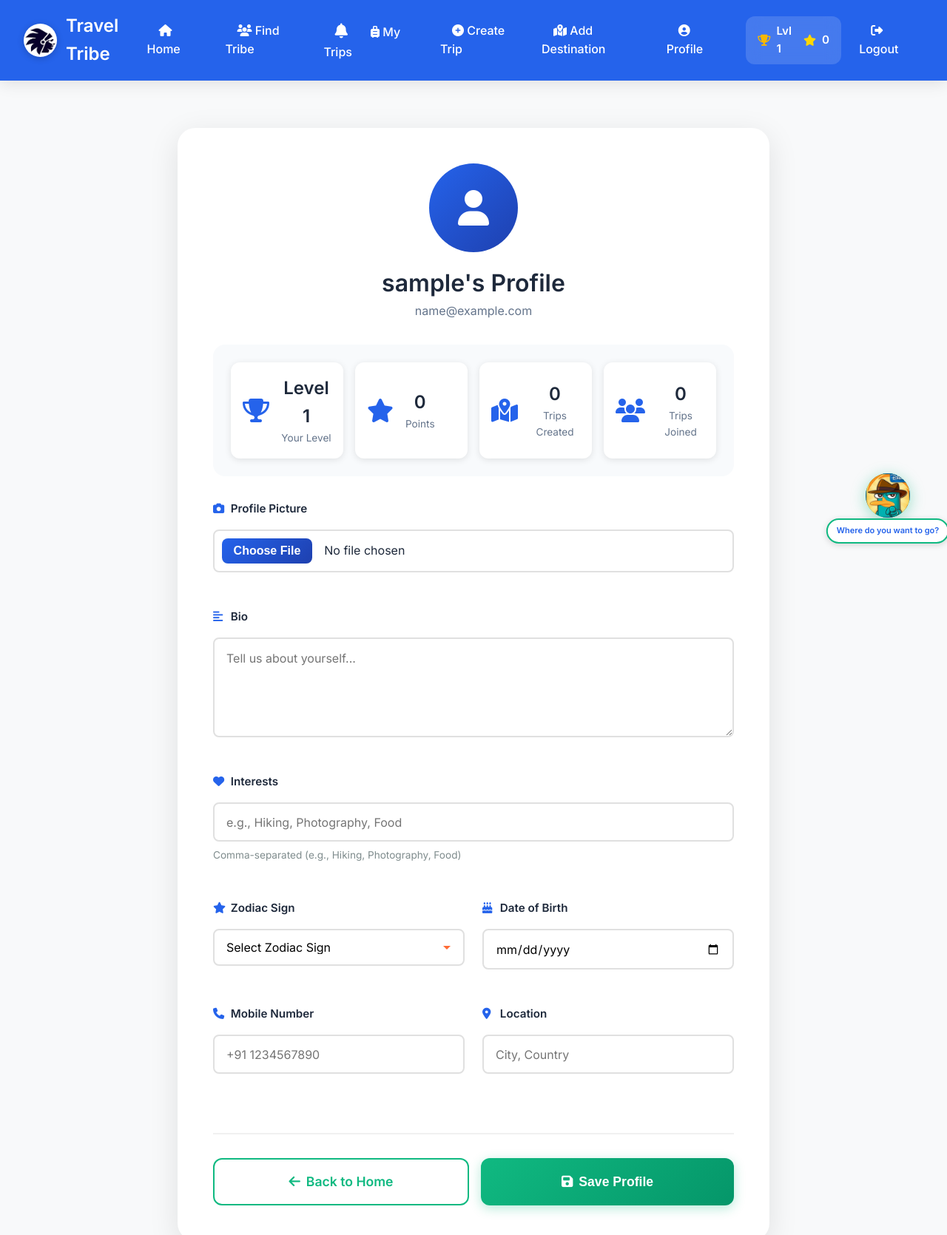
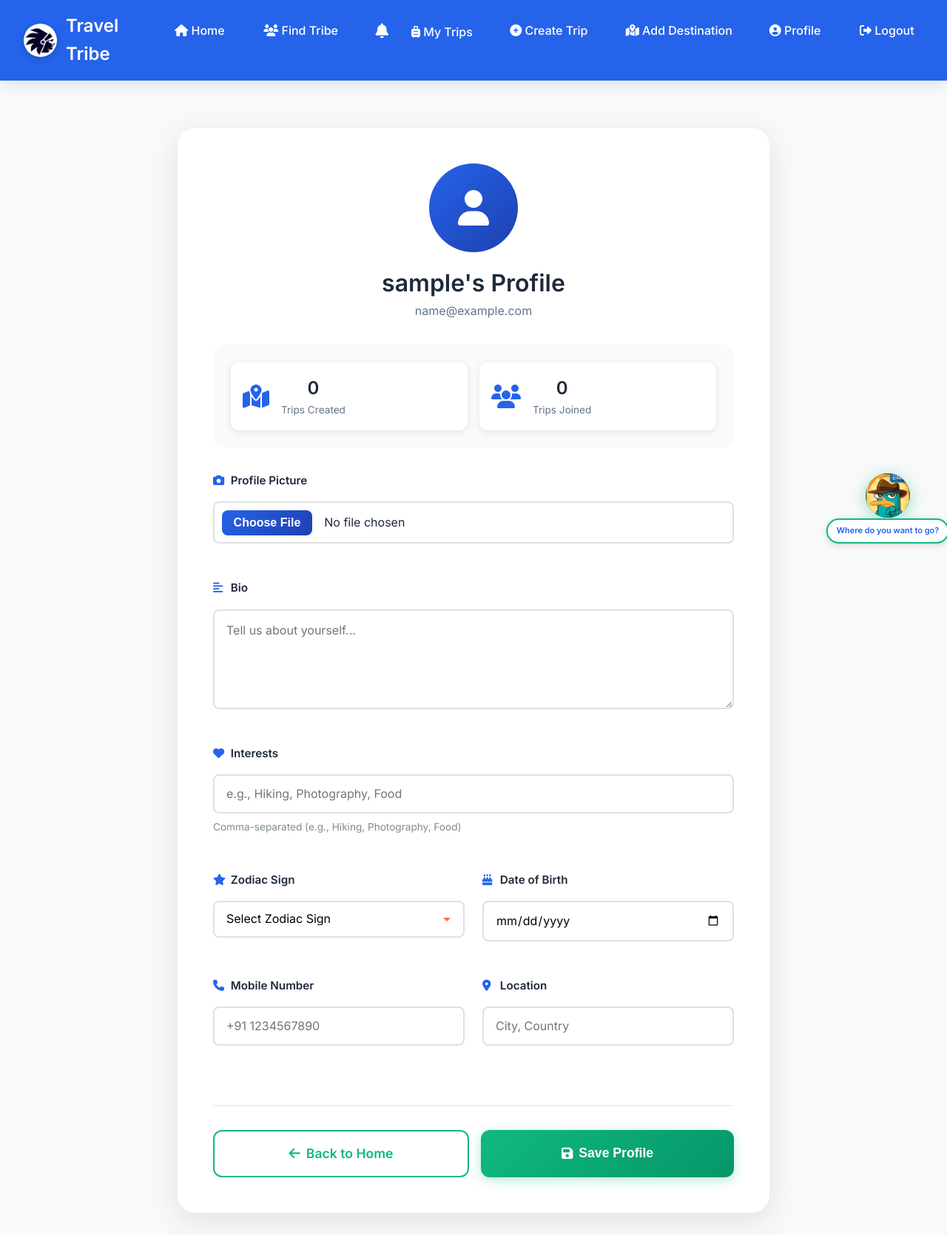
Before and after one commit to Jash107-dev/travel_tribe, a Django app: page /profile/ in a window 1280 px wide. Shown: the top 1670 px of the page at 74% size. Run offline with Django 5.2, Linux system fonts and the light colour scheme; the visitor is signed in with stand-in values (Sample User, id 1); data comes from the database, SQL or seed files in the repository; data that the repository does not hold is empty.

Commit message:
REMOVE ENTIRE GAMIFICATION SYSTEM - Clean & Simple!
 COMPLETELY REMOVED GAMIFICATION:
- Deleted Achievement model and all related code
- Removed points, level, badges from UserProfile
- Deleted leaderboard and achievements views
- Removed gamification templates (leaderboard.html)
- Cleaned up admin interface (no more points/levels)
- Removed gamification URLs and routes
- Deleted all signal handlers for points/badges
- Removed gamification CSS styles

 SIMPLIFIED USER EXPERIENCE:
- No more complex points system
- No levels or badges to track
- Clean profile pages without clutter
- Simple navbar without stats
- Focus on core travel features

 BENEFITS:
- Much simpler codebase
- Faster performance (no gamification calculations)
- Cleaner UI/UX
- Less complexity for users
- Focus on actual travel planning

 TECHNICAL CHANGES:
- Migration created to remove gamification fields
- All references cleaned up
- Django check passes with no issues
- Ready for deployment

Travel Tribe is now focused purely on travel!

```diff
--- a/main/models.py
+++ b/main/models.py
@@ -96,10 +96,7 @@ class UserProfile(models.Model):
     date_of_birth = models.DateField(blank=True, null=True)
     location = models.CharField(max_length=100, blank=True)
 
-    # Gamification fields
-    points = models.IntegerField(default=0)
-    level = models.IntegerField(default=1)
-    badges = models.TextField(blank=True, help_text="Comma-separated badge names")
+
 
     created_at = models.DateTimeField(auto_now_add=True)
     updated_at = models.DateTimeField(auto_now=True)
@@ -118,29 +115,6 @@ class UserProfile(models.Model):
     @property
     def total_trips(self):
         return self.trips_created_count + self.trips_joined_count
-
-    @property
-    def badge_list(self):
-        return [b.strip() for b in self.badges.split(',') if b.strip()]
-
-    def add_points(self, points):
-        """Add points and check for level up"""
-        self.points += points
-        # Level up every 100 points
-        new_level = (self.points // 100) + 1
-        if new_level > self.level:
-            self.level = new_level
-        self.save()
-
-    def add_badge(self, badge_name):
-        """Add a badge if not already earned"""
-        badges = self.badge_list
-        if badge_name not in badges:
-            badges.append(badge_name)
-            self.badges = ', '.join(badges)
-            self.save()
-            return True
-        return False
 
 
 
@@ -289,16 +263,7 @@ class TripPhoto(models.Model):
 
 
 # ------------------------------------------------
-# 🏆 Achievement/Badge System
-# ------------------------------------------------
-class Achievement(models.Model):
-    name = models.CharField(max_length=100, unique=True)
-    description = models.TextField()
-    icon = models.CharField(max_length=50, default='🏆')
-    points_required = models.IntegerField(default=0)
 
-    def __str__(self):
-        return f"{self.icon} {self.name}"
 
 
 # ------------------------------------------------
@@ -309,45 +274,3 @@ def create_user_profile(sender, instance, created, **kwargs):
     if created:
         UserProfile.objects.create(user=instance)
         print(f"👤 Profile created for {instance.username}")
-
-
-# ------------------------------------------------
-# 🎯 Award points and badges for actions
-# ------------------------------------------------
-@receiver(post_save, sender=Trip)
-def award_trip_creation(sender, instance, created, **kwargs):
-    if created:
-        profile = instance.created_by.profile
-        profile.add_points(50)  # 50 points for creating a trip
-        if profile.trips_created_count == 1:
-            profile.add_badge('First Trip Creator 🎉')
-        if profile.trips_created_count == 5:
-            profile.add_badge('Trip Master 🗺️')
-        if profile.trips_created_count == 10:
-            profile.add_badge('Travel Legend 🌟')
-
-
-@receiver(post_save, sender=TripReview)
-def award_review_points(sender, instance, created, **kwargs):
-    if created:
-        profile = instance.user.profile
-        profile.add_points(20)  # 20 points for writing a review
-        review_count = TripReview.objects.filter(user=instance.user).count()
-        if review_count == 1:
-            profile.add_badge('First Reviewer ⭐')
-        if review_count == 10:
-            profile.add_badge('Review Expert 📝')
-
-
-@receiver(post_save, sender=TripPhoto)
-def award_photo_points(sender, instance, created, **kwargs):
-    if created:
-        profile = instance.user.profile
-        profile.add_points(10)  # 10 points for uploading a photo
-        photo_count = TripPhoto.objects.filter(user=instance.user).count()
-        if photo_count == 1:
-            profile.add_badge('First Photo 📸')
-        if photo_count == 20:
-            profile.add_badge('Photographer 📷')
-        if photo_count == 50:
-            profile.add_badge('Photo Master 🎨')
--- a/main/static/css/global.css
+++ b/main/static/css/global.css
@@ -158,23 +158,7 @@ body {
   backdrop-filter: blur(10px);
 }
 
-.user-level,
-.user-points {
-  display: flex;
-  align-items: center;
-  gap: 0.5rem;
-  color: var(--white);
-  font-weight: 600;
-  font-size: 0.95rem;
-}
 
-.user-level i {
-  color: #F7B801;
-}
-
-.user-points i {
-  color: #FFD700;
-}
 
 /* ========================================
    BUTTONS
--- a/main/templates/main/base.html
+++ b/main/templates/main/base.html
@@ -38,14 +38,7 @@
                 <li><a href="{% url 'create_trip' %}" class="navbar-link"><i class="fas fa-plus-circle"></i> Create Trip</a></li>
                 <li><a href="{% url 'add_trip' %}" class="navbar-link"><i class="fas fa-map-marked-alt"></i> Add Destination</a></li>
                 <li><a href="{% url 'user_profile' %}" class="navbar-link"><i class="fas fa-user-circle"></i> Profile</a></li>
-                <li class="navbar-stats">
-                    <span class="user-level" title="Your Level">
-                        <i class="fas fa-trophy"></i> Lvl {{ user.profile.level }}
-                    </span>
-                    <span class="user-points" title="Your Points">
-                        <i class="fas fa-star"></i> {{ user.profile.points }}
-                    </span>
-                </li>
+
                 <li><a href="{% url 'logout' %}" class="navbar-link"><i class="fas fa-sign-out-alt"></i> Logout</a></li>
             </ul>
             {% endif %}
--- a/main/templates/main/profile.html
+++ b/main/templates/main/profile.html
@@ -128,20 +128,7 @@
 
         <!-- Gamification Stats -->
         <div class="profile-stats">
-          <div class="stat-item">
-            <i class="fas fa-trophy"></i>
-            <div class="stat-info">
-              <span class="stat-value">Level {{ profile.level }}</span>
-              <span class="stat-label">Your Level</span>
-            </div>
-          </div>
-          <div class="stat-item">
-            <i class="fas fa-star"></i>
-            <div class="stat-info">
-              <span class="stat-value">{{ profile.points }}</span>
-              <span class="stat-label">Points</span>
-            </div>
-          </div>
+
           <div class="stat-item">
             <i class="fas fa-map-marked-alt"></i>
             <div class="stat-info">
--- a/main/urls.py
+++ b/main/urls.py
@@ -50,9 +50,7 @@ urlpatterns = [
     path('trip/<int:trip_id>/upload-photo/', views.upload_photo, name='upload_photo'),
     path('photo/<int:photo_id>/delete/', views.delete_photo, name='delete_photo'),
 
-    # Gamification
-    path('leaderboard/', views.leaderboard, name='leaderboard'),
-    path('achievements/', views.achievements, name='achievements'),
+
     path('profile/<str:username>/', views.public_profile, name='public_profile'),
 
     # Hunt & Chatbot
--- a/main/views.py
+++ b/main/views.py
@@ -378,10 +378,7 @@ def join_destination_trip(request, trip_id):
     # Add user directly to trip
     trip.add_member(request.user)
 
-    # Award points
-    request.user.profile.add_points(30)
-
-    messages.success(request, f"🎉 Welcome to {trip.destination}! You joined successfully and earned 30 points!")
+    messages.success(request, f"🎉 Welcome to {trip.destination}! You joined successfully!")
     return redirect('trip_detail', trip_id=trip.id)
 
 
@@ -548,7 +545,7 @@ def add_review(request, trip_id):
                 rating=int(rating),
                 review_text=review_text
             )
-            messages.success(request, "Review added successfully! You earned 20 points! ⭐")
+            messages.success(request, "Review added successfully! ⭐")
 
         return redirect('trip_detail', trip_id=trip.id)
 
@@ -593,7 +590,7 @@ def upload_photo(request, trip_id):
             photo=photo,
             caption=caption
         )
-        messages.success(request, "Photo uploaded successfully! You earned 10 points! 📸")
+        messages.success(request, "Photo uploaded successfully! 📸")
         return redirect('trip_detail', trip_id=trip.id)
 
     return redirect('trip_detail', trip_id=trip.id)
@@ -618,45 +615,7 @@ def delete_photo(request, photo_id):
 # 🏆 GAMIFICATION - LEADERBOARD & ACHIEVEMENTS
 # ===================================================================
 
-def leaderboard(request):
-    """Display leaderboard with top users by points"""
-    top_users = UserProfile.objects.all().order_by('-points', '-level')[:50]
 
-    # Get current user's rank if logged in
-    user_rank = None
-    if request.user.is_authenticated:
-        user_profile = request.user.profile
-        user_rank = UserProfile.objects.filter(points__gt=user_profile.points).count() + 1
-
-    context = {
-        'top_users': top_users,
-        'user_rank': user_rank,
-    }
-    return render(request, 'main/leaderboard.html', context)
-
-
-@login_required
-def achievements(request):
-    """Display user's achievements and badges"""
-    profile = request.user.profile
-
-    # Define all possible achievements
-    all_achievements = [
-        {'name': 'First Trip Creator 🎉', 'description': 'Create your first trip', 'earned': 'First Trip Creator 🎉' in profile.badge_list},
-        {'name': 'Trip Master 🗺️', 'description': 'Create 5 trips', 'earned': 'Trip Master 🗺️' in profile.badge_list},
-        {'name': 'Travel Legend 🌟', 'description': 'Create 10 trips', 'earned': 'Travel Legend 🌟' in profile.badge_list},
-        {'name': 'First Reviewer ⭐', 'description': 'Write your first review', 'earned': 'First Reviewer ⭐' in profile.badge_list},
-        {'name': 'Review Expert 📝', 'description': 'Write 10 reviews', 'earned': 'Review Expert 📝' in profile.badge_list},
-        {'name': 'First Photo 📸', 'description': 'Upload your first photo', 'earned': 'First Photo 📸' in profile.badge_list},
-        {'name': 'Photographer 📷', 'description': 'Upload 20 photos', 'earned': 'Photographer 📷' in profile.badge_list},
-        {'name': 'Photo Master 🎨', 'description': 'Upload 50 photos', 'earned': 'Photo Master 🎨' in profile.badge_list},
-    ]
-
-    context = {
-        'profile': profile,
-        'all_achievements': all_achievements,
-    }
-    return render(request, 'main/achievements.html', context)
 
 
 @login_required
```
Also changed, not shown: main/admin.py (+5 -11 lines), main/migrations/0006_delete_achievement_remove_userprofile_badges_and_more.py (added), main/templates/main/leaderboard.html (deleted).
